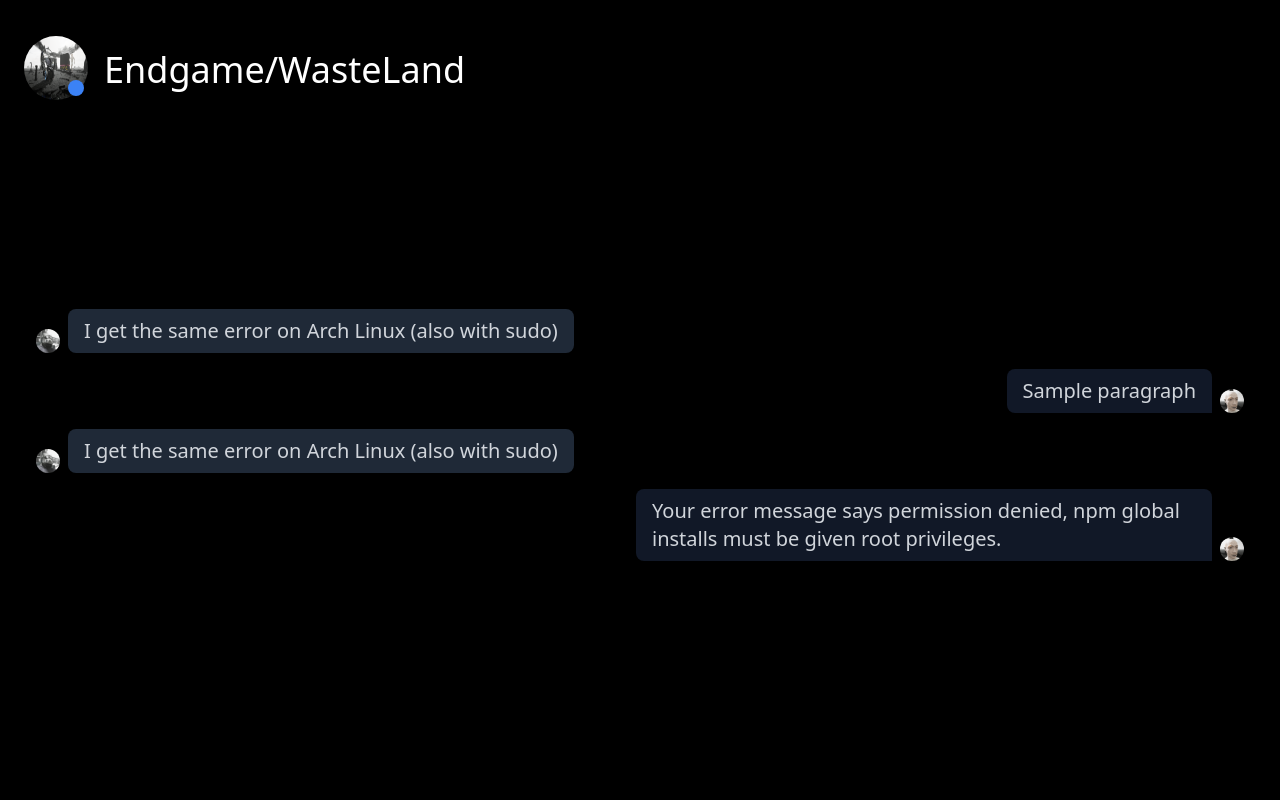
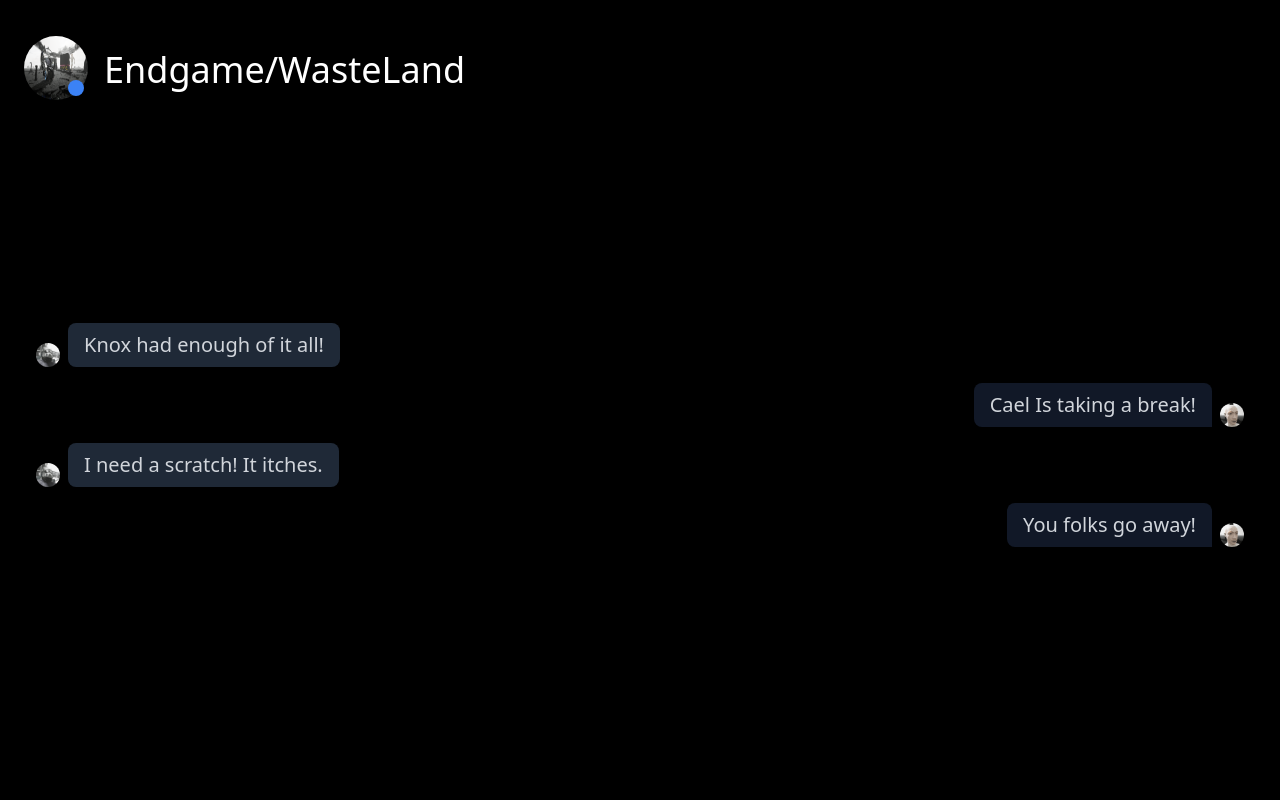
Before and after one commit to martinussuijkerbuijk/Printers-Endgame, a Flask app: template templates/index.html in a window 1280 px wide. Run offline with Flask 3, Linux system fonts and the light colour scheme; the template is opened without the code that fills it: most values are stand-ins (such as "Sample title", 1, 10 or a date in 2020); data that the repository does not hold is empty.

Commit message:
Add files via upload

```diff
--- a/app.py
+++ b/app.py
@@ -1,43 +1,85 @@
 import re
 import os
-from flask import Flask, render_template, jsonify
+from flask import Flask, render_template, jsonify, Response, stream_with_context
 import json
 from collections import deque
+from time import sleep
+import random
 
 app = Flask(__name__)
 
+file_path = './texts/Dialogue.txt'  # Replace with the actual file path
+
+cael = deque(maxlen=2) # to send maximum 2 items
+knox = deque(maxlen=2) # to send maximum 2 items
+
+cael.append("Hello World!")
+cael.append("Hello World 1!")
+knox.append("Hello World 2!")
+knox.append("Hello World 3!")
+
 @app.route('/')
-def extract_and_display():
-    file_path = './texts/Dialogue.txt'  # Replace with the actual file path
-    start_variable = 'Cael'  # Replace with your specified variable
-    conversation = deque(maxlen=4) # to send maximum 4 items
-    conversation.append("Hello World!")
-    conversation.append("Hello World 1!")
-    conversation.append("Hello World 2!")
-    conversation.append("Hello World 3!")
+def index():
+    data = {'cael': list(cael), 'knox': list(knox)}
+    return render_template('index.html', paragraph=data)
 
-    with open(file_path, 'r') as file:
+
+def extract_name(name):
+    with open(file_path, 'r+') as file:
         content = file.read()
 
         # Find the first paragraph starting with the specified variable
-        pattern = r'(^{}.*?\n\n)'.format(re.escape(start_variable))
+        pattern = r'(^{}.*?\n\n)'.format(re.escape(name))
         match = re.search(pattern, content, re.MULTILINE | re.DOTALL)
         if match:
             paragraph = match.group(0)
+
+            # Remove the paragraph from the content
+            content = content.replace(paragraph, '\n', 1)
+
+            # Strip leading newlines from the content
+            content = content.lstrip('\n')
+
+            # Move the file cursor to the beginning and truncate the file
+            file.seek(0)
+            file.truncate()
+
+            # Write the updated content to the file
+            file.write(content)
+
+    return paragraph
+
+def paragraph_to_data(paragraph, list_actor, name:str):
+
     paragraph = paragraph.replace('\"', '')
-    paragraph = paragraph.replace('\n', ' ')
-    conversation.append(paragraph)
+    # paragraph = paragraph.replace('\n', ' ')
+    list_actor.append(paragraph)
     # add to conversation thread
-    data = {'cael': [conversation[0],conversation[1]], 'knox': [conversation[2], conversation[3]] }
-    print(paragraph)
-    return render_template('index.html', paragraph=data)
+    actor_name = {name: [list_actor[0],list_actor[1]]}
+    print(actor_name)
+    return actor_name
 
-# @app.route('/get_paragraph')
-# def get_paragraph():
-#     paragraph = request.args.get('paragraph', '', type=str)
-#     paragraph = jsonify(paragraph=paragraph)
-#     print(paragraph)
-#     return paragraph
+def actors_to_data(data):
+    return data
+
+@app.route('/update_chat')
+def update_chat():
+    def gen():
+        while True:
+            cael_par = extract_name('Cael:')
+            sleep(1)
+            knox_par = extract_name('Knox:')
+
+            cael_dict = paragraph_to_data(cael_par, cael, 'cael')
+            knox_dict = paragraph_to_data(knox_par, knox, 'knox')
+
+            data = cael_dict | knox_dict
+            print(f"Data is {data}")
+
+            yield f"data: {json.dumps(data)}\n\n"
+            sleep(random.randrange(20,30))
+
+    return Response(stream_with_context(gen()), mimetype='text/event-stream')
 
 
 if __name__ == '__main__':
--- a/templates/index.html
+++ b/templates/index.html
@@ -5,24 +5,9 @@
     <meta name="viewport" content="width=device-width, initial-scale=1.0">
     <!--      <script src="https://cdn.tailwindcss.com"></script>-->
     <link href="https://cdn.jsdelivr.net/npm/tailwindcss@2.2.19/dist/tailwind.min.css" rel="stylesheet">
+    <script src="https://code.jquery.com/jquery-3.6.0.min.js"></script>
     <title>Endgame/WasteLand</title>
-    <script>
-        window.onload = function() {
-            var paragraph = "{{ paragraph|e }}";  // Extracted paragraph from Flask template
-            var withoutQuotes = paragraph.replace(/^"(.*)"$/, '$1');  // Remove double quotes
 
-            // Parse the extracted paragraph as HTML
-            var parser = new DOMParser();
-            var doc = parser.parseFromString(withoutQuotes, 'text/html');
-            console.log(typeof doc);
-            var extractedContent = doc.body.innerHTML;
-
-            // Set the extracted content in the <div>
-            var div = document.getElementById('extracted-cael-1');
-            div.innerHTML = extractedContent;
-        };
-
-    </script>
     <style>
         .scrollbar-w-2::-webkit-scrollbar {
           width: 0.25rem;
@@ -76,7 +61,7 @@
         <div class="chat-message">
             <div class="flex items-end">
                 <div class="flex flex-col space-y-2 text-xl max-w-xl mx-2 order-2 items-start">
-               <div><span id="extracted-knox-1" class="px-4 py-2 rounded-lg inline-block bg-gray-800 text-gray-300">I get the same error on Arch Linux (also with sudo)</span></div>
+                    <div><span id="extracted-knox-1" class="px-4 py-2 rounded-lg inline-block bg-gray-800 text-gray-300">Knox had enough of it all!</span></div>
                 </div>
                 <img src="static/knox.png" alt="My profile" class="w-6 h-6 rounded-full order-1">
             </div>
@@ -85,7 +70,7 @@
         <div class="chat-message">
             <div class="flex items-end justify-end">
                 <div class="flex flex-col space-y-2 text-xl max-w-xl mx-2 order-1 items-end">
-               <div><span id="extracted-cael-1" class="px-4 py-2 rounded-lg inline-block rounded-br-none bg-gray-900 text-gray-300 ">Your error message says permission denied, npm global installs must be given root privileges. Your error message says permission denied, npm global installs must be given root privileges.</span></div>
+                    <div><span id="extracted-cael-1" class="px-4 py-2 rounded-lg inline-block rounded-br-none bg-gray-900 text-gray-300 ">Cael Is taking a break!</span></div>
                 </div>
                 <img src="static/cael.png" alt="My profile" class="w-6 h-6 rounded-full order-2">
             </div>
@@ -94,7 +79,7 @@
         <div class="chat-message">
             <div class="flex items-end">
                 <div class="flex flex-col space-y-2 text-xl max-w-xl mx-2 order-2 items-start">
-               <div><span id="extracted-knox-2" class="px-4 py-2 rounded-lg inline-block bg-gray-800 text-gray-300">I get the same error on Arch Linux (also with sudo)</span></div>
+                    <div><span id="extracted-knox-2" class="px-4 py-2 rounded-lg inline-block bg-gray-800 text-gray-300">I need a scratch! It itches.</span></div>
                 </div>
                 <img src="static/knox.png" alt="My profile" class="w-6 h-6 rounded-full order-1">
             </div>
@@ -103,7 +88,7 @@
         <div class="chat-message">
             <div class="flex items-end justify-end">
                 <div class="flex flex-col space-y-2 text-xl max-w-xl mx-2 order-1 items-end">
-               <div><span id="extracted-cael-2" class="px-4 py-2 rounded-lg inline-block rounded-br-none bg-gray-900 text-gray-300 ">Your error message says permission denied, npm global installs must be given root privileges. </span></div>
+                    <div><span id="extracted-cael-2" class="px-4 py-2 rounded-lg inline-block rounded-br-none bg-gray-900 text-gray-300 ">You folks go away!</span></div>
                 </div>
                 <img src="static/cael.png" alt="My profile" class="w-6 h-6 rounded-full order-2">
             </div>
@@ -120,6 +105,48 @@
 	el.scrollTop = el.scrollHeight
 </script>
 <script>
+            var source = new EventSource("/update_chat");
+
+            source.onmessage = function (chat_conversation){
+
+<!--                var data = JSON.parse('{{ paragraph | tojson | safe }}');-->
+                var data = JSON.parse(chat_conversation.data);
+
+                console.log('Data is ' + data);
+
+                for (var key in data) {
+                    if (key === 'cael') {
+                        console.log(data[key]);
+                        var element_1 = document.getElementById('extracted-cael-1');
+                        var element_2 = document.getElementById('extracted-cael-2');
+                        if (element_1) { // Check if the element exists
+                            element_1.textContent = data[key][0];
+                            console.log(element_1.textContent);
+                        }
+                        if (element_2) { // Check if the element exists
+                            element_2.textContent = data[key][1];
+                            console.log(element_2.textContent);
+                        }
+                    }
+                    if (key === 'knox') {
+                        console.log(data[key]);
+                        var element_k1 = document.getElementById('extracted-knox-1');
+                        var element_k2 = document.getElementById('extracted-knox-2');
+                        if (element_k1) { // Check if the element exists
+                            element_k1.textContent = data[key][0];
+                            console.log(element_k1.textContent);
+                        }
+                        if (element_k2) { // Check if the element exists
+                            element_k2.textContent = data[key][1];
+                            console.log(element_k2.textContent);
+                        }
+                    }
+
+                }
+            };
+
+    </script>
+<script>
         async function sendMessage() {
             const message = document.getElementById("message").value;
             const response = await fetch("/chat", {
```
Lines whose indentation alone changed are shown as unchanged.
